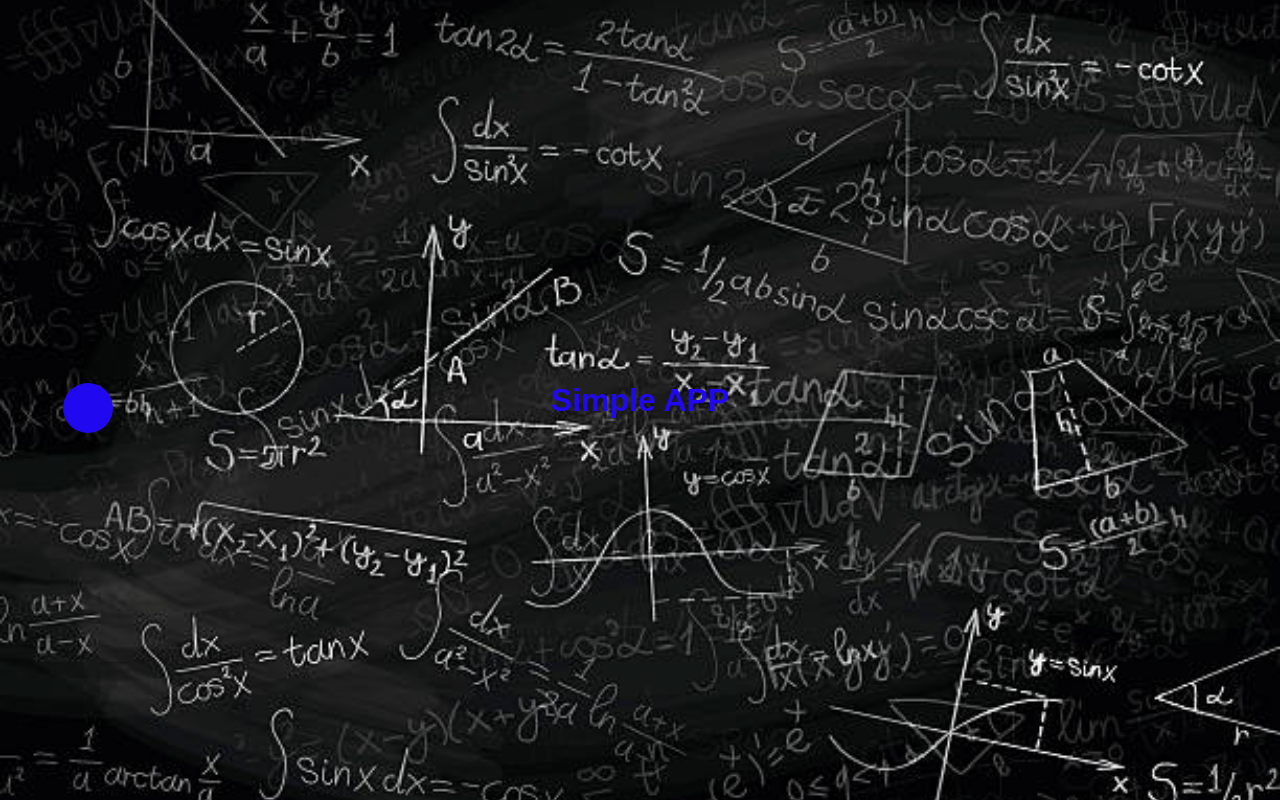
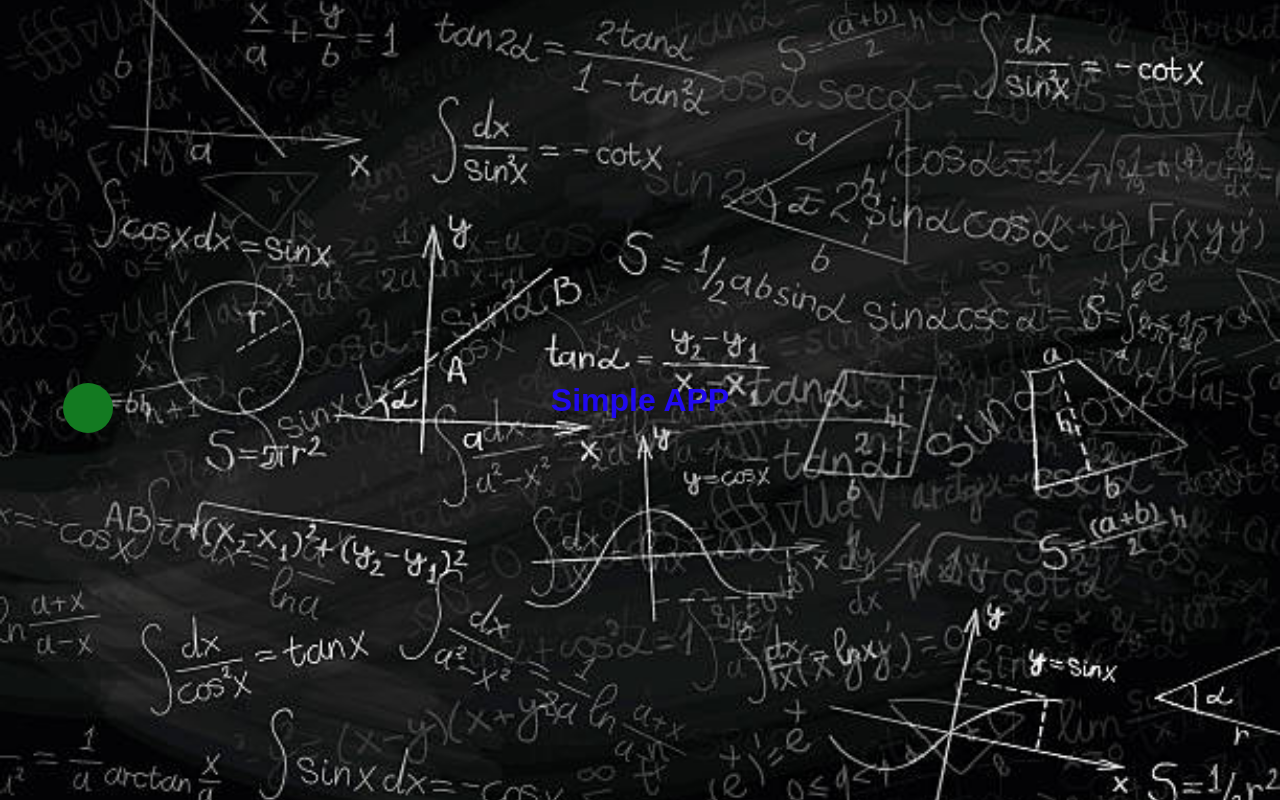
Before and after one commit to Slavgorodsky-Vyacheslav/Docker_Test, a plain HTML site: page webproj/index.html in a window 1280 px wide. Drawn offline with Linux system fonts and the light colour scheme.

Commit message:
back to green

```diff
--- a/webproj/style.css
+++ b/webproj/style.css
@@ -31,7 +31,7 @@
     width: 50px;
     height: 50px;
     border-radius: 50%;
-    background-color: rgb(32, 9, 240);
+    background-color: rgb(19, 122, 33);
     position: absolute;
     transition: left 1s ease, top 1s ease;
 }
```
